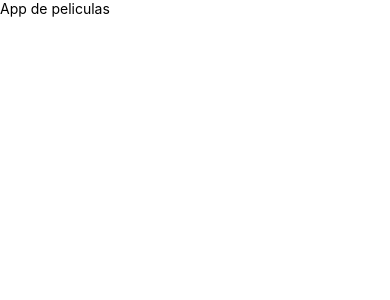
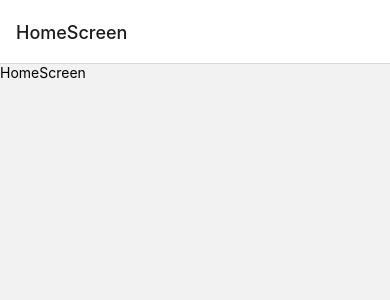
Before and after one commit to tomymiranda/React-Native-Aplicaciones-nativas-para-IOS-y-Android-curso, a React Native app in the folder appPeliculas/: screen /HomeScreen in a window 390 px wide. Shown: the top 300 px of the page. Built offline with nearby package versions, Linux system fonts and the light colour scheme.

Commit message:
feat: se agrega navigator

```diff
--- a/appPeliculas/App.tsx
+++ b/appPeliculas/App.tsx
@@ -1,11 +1,14 @@
 import React from 'react';
+import 'react-native-gesture-handler'
 import {Text, View} from 'react-native';
+import {NavigationContainer} from '@react-navigation/native';
+import Navigator from './src/navigation/Navigation';
 
 const App = () => {
   return (
-    <View>
-      <Text>App de peliculas</Text>
-    </View>
+    <NavigationContainer>
+      <Navigator />
+    </NavigationContainer>
   );
 };
 
--- a/appPeliculas/src/navigation/Navigation.tsx
+++ b/appPeliculas/src/navigation/Navigation.tsx
@@ -1,7 +1,15 @@
-import React from 'react'
+import { createStackNavigator } from '@react-navigation/stack';
+import React from 'react';
+import { DetailsScreen } from '../screens/DetailScreen';
+import { HomeScreen } from '../screens/HomeScreen';
+const Stack = createStackNavigator();
 
-export const Navigation = () => {
+const Navigator = () => {
   return (
-    <div>Navigation</div>
-  )
+    <Stack.Navigator>
+      <Stack.Screen name="HomeScreen" component={HomeScreen} />
+      <Stack.Screen name="Notifications" component={DetailsScreen} />
+    </Stack.Navigator>
+  );
 }
+export default Navigator;
--- /dev/null
+++ b/appPeliculas/src/screens/DetailScreen.tsx
@@ -0,0 +1,10 @@
+import React from 'react'
+import { Text, View } from 'react-native'
+
+export const DetailsScreen = () => {
+  return (
+   <View>
+        <Text>DetailsScreen</Text>
+   </View>
+  )
+}
--- /dev/null
+++ b/appPeliculas/src/screens/HomeScreen.tsx
@@ -0,0 +1,10 @@
+import React from 'react'
+import { Text, View } from 'react-native'
+
+export const HomeScreen = () => {
+  return (
+   <View>
+        <Text>HomeScreen</Text>
+   </View>
+  )
+}
```
Also changed, not shown: appPeliculas/src/screens/NotificationScreen.tsx (added).
